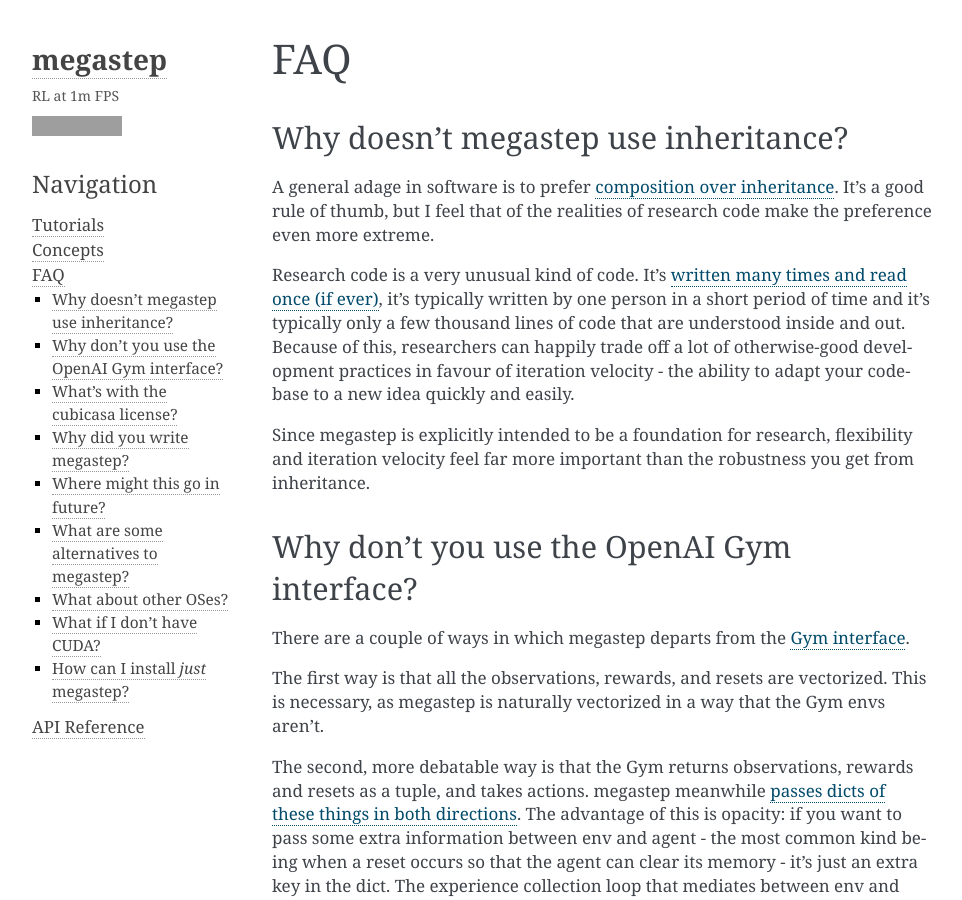
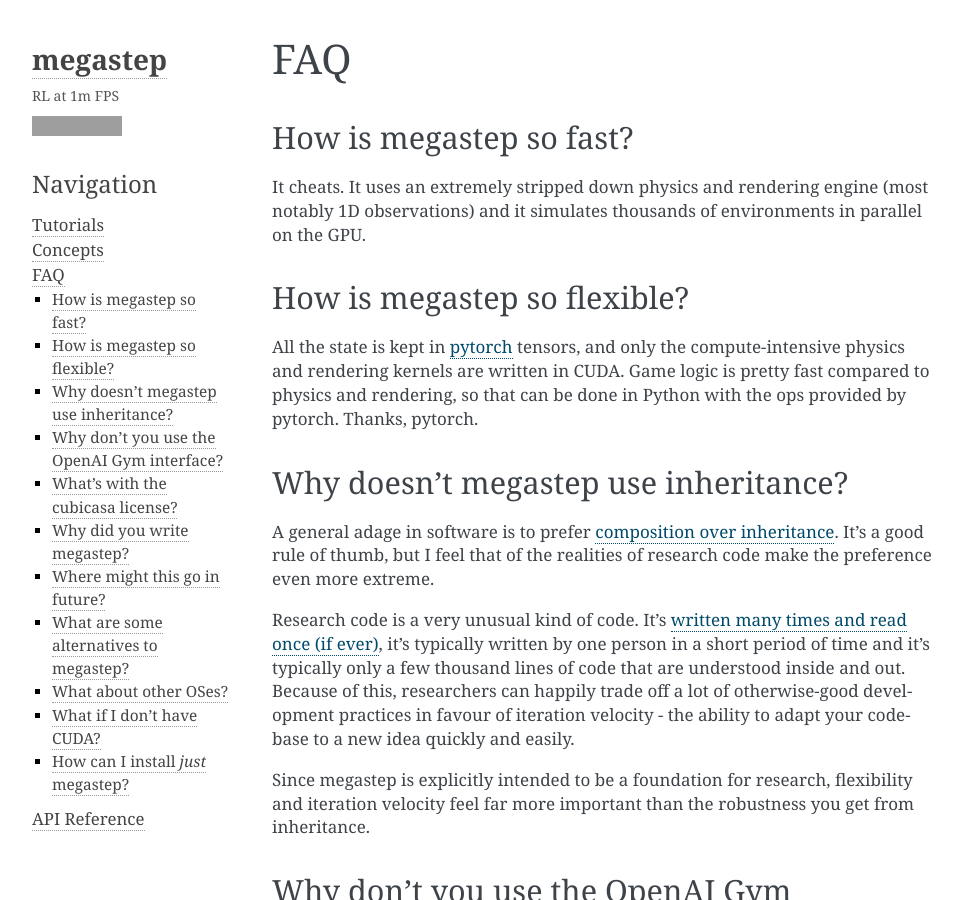
Before and after one commit to andyljones/megastep, a Sphinx documentation site: the page built from docs/faq.rst, in a window 1280 px wide and 900 px high. Shown: the whole window, without its empty margins (148-1110 px from the left). Built offline with Sphinx 7.4.7, drawn with Linux system fonts in a browser that asks for light colours; grey boxes are pictures that could not be loaded.

Commit message:
Extra FAQ bits

```diff
--- a/docs/faq.rst
+++ b/docs/faq.rst
@@ -3,6 +3,17 @@
 ===
 FAQ
 ===
+
+How is megastep so fast?
+------------------------
+It cheats. It uses an extremely stripped down physics and rendering engine (most notably 1D observations) and it
+simulates thousands of environments in parallel on the GPU.
+
+How is megastep so flexible?
+----------------------------
+All the state is kept in `pytorch <https://pytorch.org/>`_ tensors, and only the compute-intensive physics and
+rendering kernels are written in CUDA. Game logic is pretty fast compared to physics and rendering, so that
+can be done in Python with the ops provided by pytorch. Thanks, pytorch.
 
 .. _inheritance:
 
```
